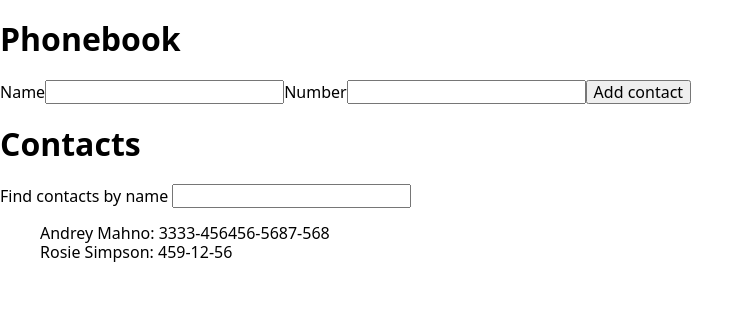
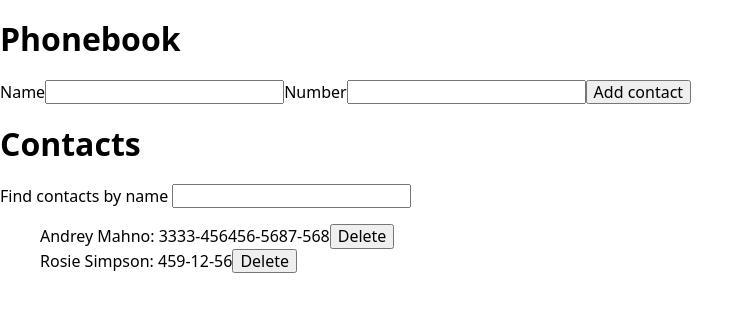
Before and after one commit to AnatoliyIliev/react-type_script, a React (Create React App) app: page / in a window 1280 px wide. Shown: the top 312 px of the page, without its empty margins (0-753 px from the left). Built offline with nearby package versions, Linux system fonts and the light colour scheme.

Commit message:
feat: add delete contact

```diff
--- a/src/02-phonebook/ContactList/ContactList.tsx
+++ b/src/02-phonebook/ContactList/ContactList.tsx
@@ -6,15 +6,19 @@
     name: string;
     number: string;
   }[];
+  onDeleteContact: (id: string) => void;
 }
 
-const ContactList = ({ contacts }: IProps) => {
+const ContactList = ({ contacts, onDeleteContact }: IProps) => {
   return (
     <div>
       <ul>
-        {contacts.map(contact => (
+        {contacts.map(({ id, name, number }) => (
           <li key={nanoid()}>
-            {contact.name}: {contact.number}
+            {name}: {number}
+            <button type="button" onClick={() => onDeleteContact(id)}>
+              Delete
+            </button>
           </li>
         ))}
       </ul>
--- a/src/Phonebook.tsx
+++ b/src/Phonebook.tsx
@@ -52,6 +52,12 @@
     );
   };
 
+  deleteContact = (id: string) => {
+    this.setState(prevState => ({
+      contacts: prevState.contacts.filter(contact => contact.id !== id),
+    }));
+  };
+
   render() {
     const { filter } = this.state;
 
@@ -61,7 +67,10 @@
         <ContactForm onSubmitForm={this.submitForm} />
         <h1>Contacts</h1>
         <Filter value={filter} onChangeFilter={this.changeFilter} />
-        <ContactList contacts={this.getVisibleContacts()} />
+        <ContactList
+          contacts={this.getVisibleContacts()}
+          onDeleteContact={this.deleteContact}
+        />
       </div>
     );
   }
```
